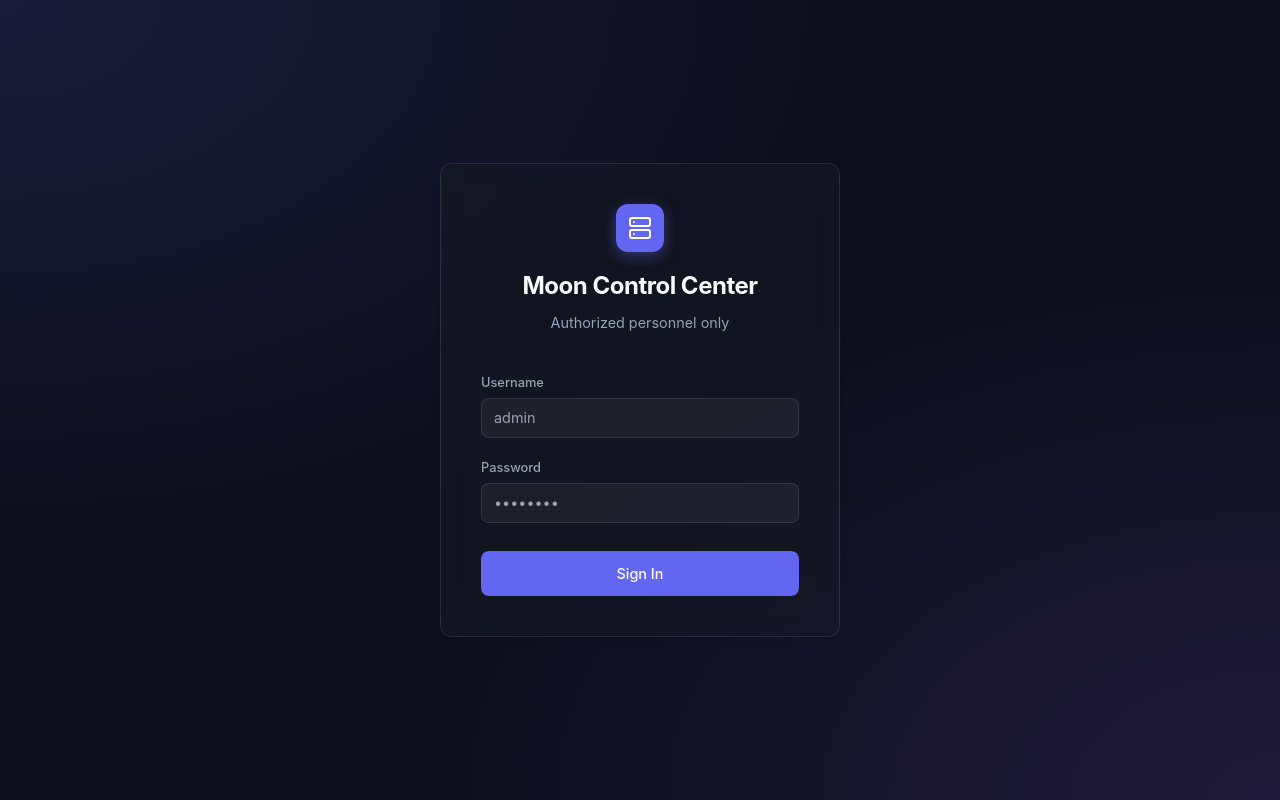
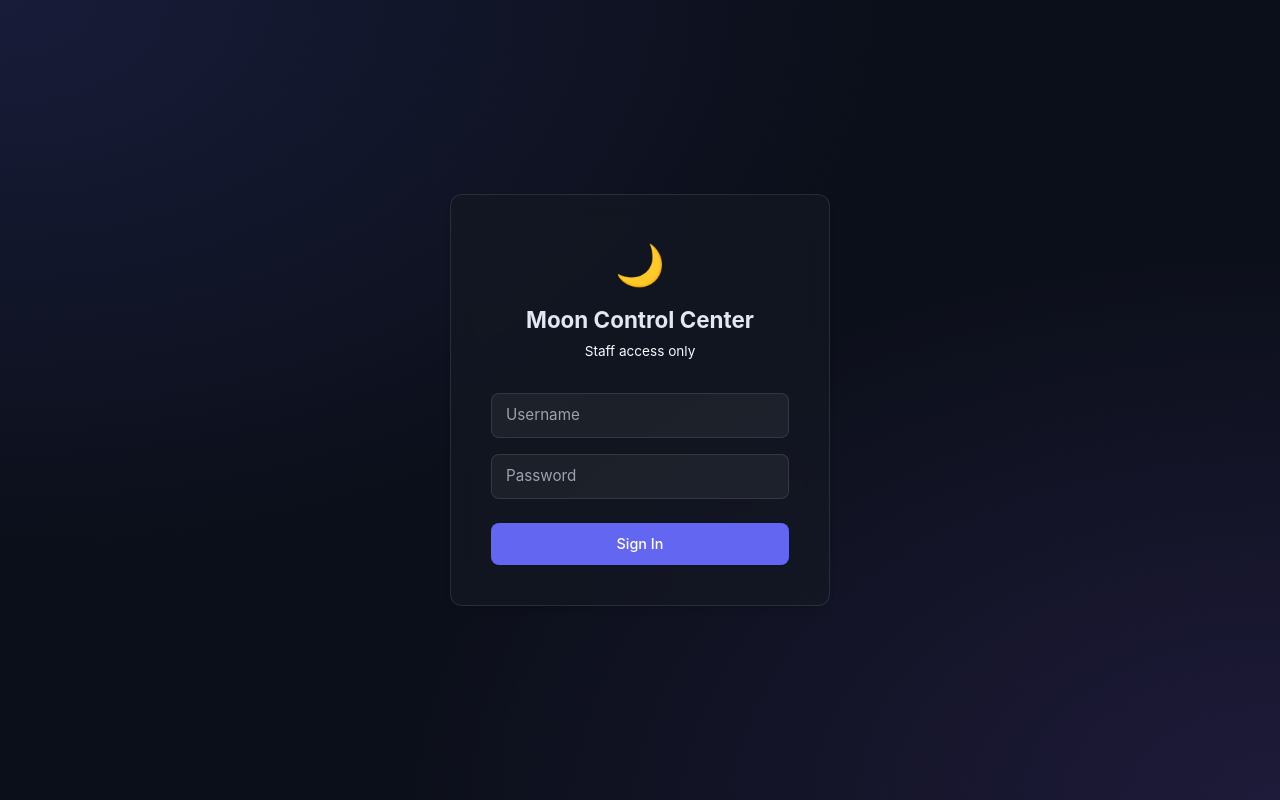
Before and after one commit to EN-rain/Oozeborne, a Next.js app in the folder moon_server/admin-portal/: page / in a window 1280 px wide. Built offline with nearby package versions, Linux system fonts and the light colour scheme; no server answers.

Commit message:
Restore old login page structure

```diff
--- a/moon_server/admin-portal/app/page.tsx
+++ b/moon_server/admin-portal/app/page.tsx
@@ -1,7 +1,6 @@
 'use client';
 import { useState } from 'react';
 import axios from 'axios';
-import { Server } from 'lucide-react';
 
 const API = process.env.NEXT_PUBLIC_LOBBY_API_URL ||
   (typeof window !== 'undefined' ? `http://${window.location.hostname}:3000` : 'http://localhost:3000');
@@ -18,8 +17,8 @@ export default function LoginPage() {
     setError('');
     try {
       const res = await axios.post(`${API}/auth/login`, { username, password });
-      if (res.data.role_level < 1) {
-        setError('Access denied: Staff account required.');
+      if (res.data.role_level < 2) {
+        setError('Access denied: Admin account required.');
         return;
       }
       localStorage.setItem('moon_token', res.data.token);
@@ -33,55 +32,59 @@ export default function LoginPage() {
   }
 
   return (
-    <main style={{ display: 'flex', alignItems: 'center', justifyContent: 'center', minHeight: '100vh', padding: '1rem' }}>
-      <div className="glass-card" style={{ width: '100%', maxWidth: 400, padding: '2.5rem' }}>
-        <div style={{ textAlign: 'center', marginBottom: '2.5rem', display: 'flex', flexDirection: 'column', alignItems: 'center' }}>
-          <div style={{ background: 'var(--accent-primary)', width: 48, height: 48, borderRadius: 12, display: 'flex', alignItems: 'center', justifyContent: 'center', marginBottom: '1rem', boxShadow: '0 4px 14px rgba(99, 102, 241, 0.4)' }}>
-            <Server size={24} color="white" />
-          </div>
-          <h1 style={{ margin: '0', fontSize: '1.5rem', fontWeight: 700, letterSpacing: '-0.02em' }}>
+    <main style={{ display: 'flex', alignItems: 'center', justifyContent: 'center', minHeight: '100vh' }}>
+      <div className="glass-card" style={{ width: 380, padding: '2.5rem' }}>
+        {/* Logo */}
+        <div style={{ textAlign: 'center', marginBottom: '2rem' }}>
+          <span style={{ fontSize: '2.5rem' }}>🌙</span>
+          <h1 style={{ margin: '0.5rem 0 0', fontSize: '1.4rem', fontWeight: 700, color: '#e2e8f0' }}>
             Moon Control Center
           </h1>
-          <p style={{ color: 'var(--text-muted)', fontSize: '0.9rem', marginTop: 8 }}>
-            Authorized personnel only
+          <p style={{ color: 'var(--moon-muted)', fontSize: '0.85rem', marginTop: 4 }}>
+            Staff access only
           </p>
         </div>
 
-        <form onSubmit={handleLogin} style={{ display: 'flex', flexDirection: 'column', gap: '1.25rem' }}>
-          <div>
-            <label style={{ display: 'block', fontSize: '0.8rem', fontWeight: 500, color: 'var(--text-muted)', marginBottom: 6 }}>Username</label>
+        <form onSubmit={handleLogin} style={{ display: 'flex', flexDirection: 'column', gap: '1rem' }}>
           <input
             id="username"
-              className="input-field"
             type="text"
-              placeholder="admin"
+            placeholder="Username"
             value={username}
             onChange={e => setUsername(e.target.value)}
             required
+            style={inputStyle}
           />
-          </div>
-          <div>
-            <label style={{ display: 'block', fontSize: '0.8rem', fontWeight: 500, color: 'var(--text-muted)', marginBottom: 6 }}>Password</label>
           <input
             id="password"
-              className="input-field"
             type="password"
-              placeholder="••••••••"
+            placeholder="Password"
             value={password}
             onChange={e => setPassword(e.target.value)}
             required
+            style={inputStyle}
           />
-          </div>
           {error && (
-            <div style={{ background: 'rgba(239, 68, 68, 0.1)', color: 'var(--danger)', padding: '0.75rem', borderRadius: 8, fontSize: '0.85rem', border: '1px solid rgba(239, 68, 68, 0.2)' }}>
-              {error}
-            </div>
+            <p style={{ color: 'var(--moon-danger)', fontSize: '0.85rem', margin: 0 }}>{error}</p>
           )}
-          <button id="login-btn" type="submit" className="btn-primary" disabled={loading} style={{ marginTop: '0.5rem', padding: '0.75rem' }}>
-            {loading ? 'Authenticating...' : 'Sign In'}
+        <button id="login-btn" type="submit" className="btn-primary" disabled={loading}
+            style={{ marginTop: '0.5rem', padding: '10px' }}>
+            {loading ? 'Signing in…' : 'Sign In'}
           </button>
         </form>
       </div>
     </main>
   );
 }
+
+const inputStyle: React.CSSProperties = {
+  background: 'rgba(255,255,255,0.05)',
+  border: '1px solid rgba(255,255,255,0.1)',
+  borderRadius: 8,
+  padding: '10px 14px',
+  color: '#e2e8f0',
+  fontSize: '0.95rem',
+  outline: 'none',
+  width: '100%',
+  boxSizing: 'border-box',
+};
```
Also changed, not shown: 1 other file (tests, documents, lock files or other folders). Lines whose indentation alone changed are shown as unchanged.
